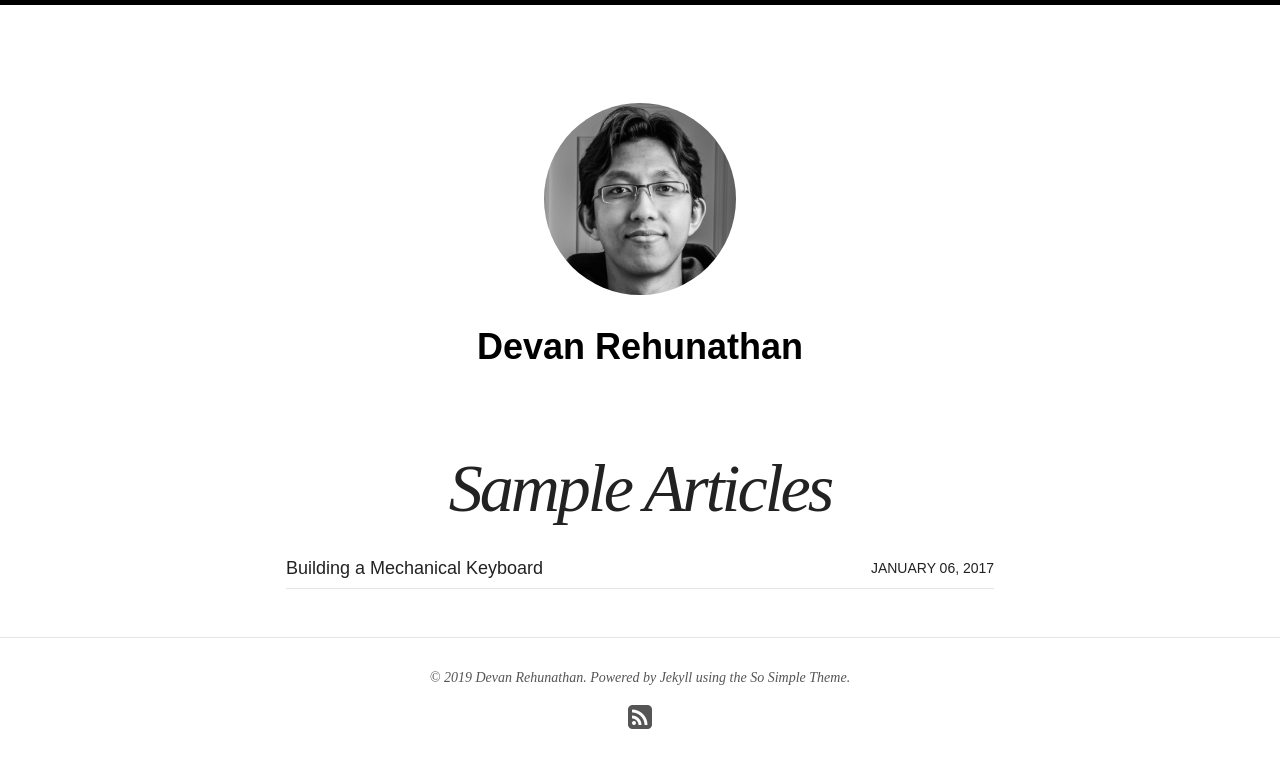
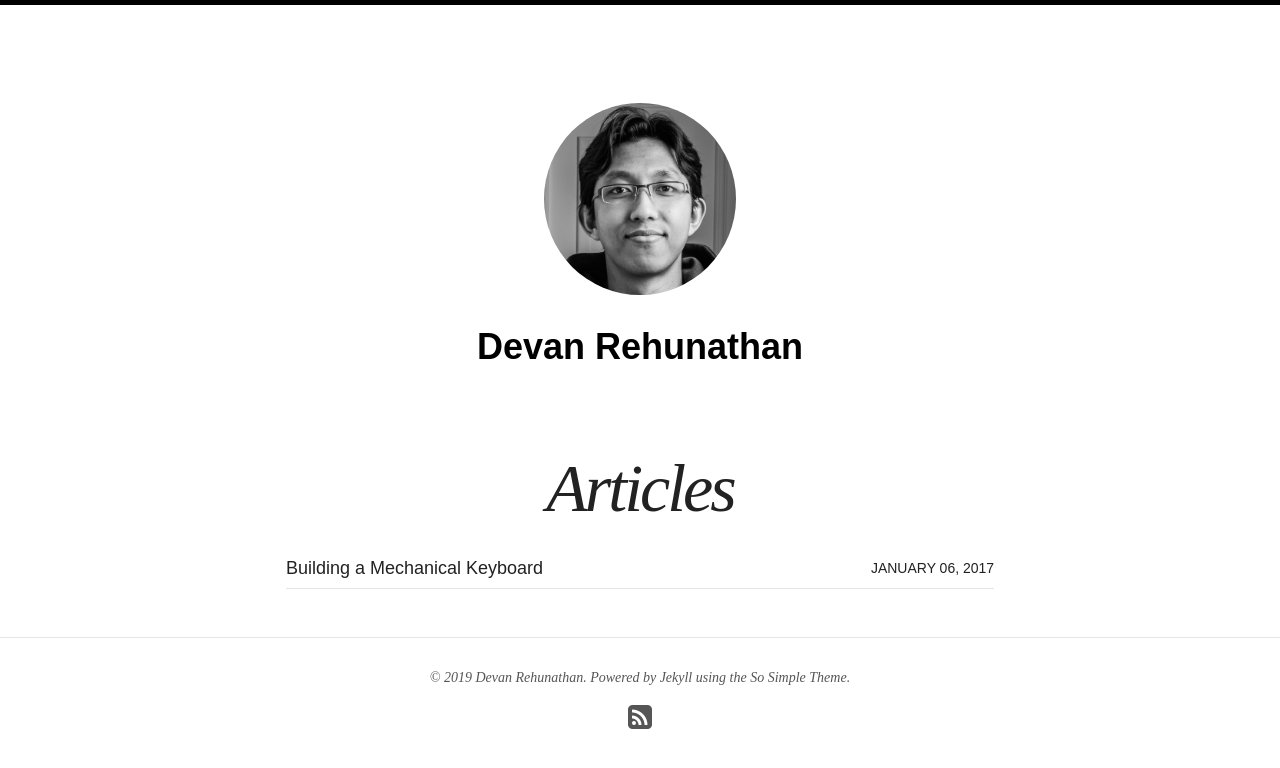
Before and after one commit to DevanR/devanr.github.io, a Jekyll site: the page built from articles/index.md, in a window 1280 px wide. Shown: the top 768 px of the page. Built offline with Jekyll 4.4.1, drawn with Linux system fonts in a browser that asks for light colours; nearby versions of some CDN libraries.

```diff
--- a/articles/index.md
+++ b/articles/index.md
@@ -1,6 +1,6 @@
 ---
 layout: page
-title: Sample Articles
+title: Articles
 excerpt: "An archive of articles sorted by date."
 search_omit: true
 ---
```
Also changed, not shown: about/index.md (+0 -1 lines), publications/index.md (+0 -1 lines), blog/index.md (line endings or trailing spaces), images/bio-photo.jpg (deleted), images/bio-photo.png (deleted), images/st_andrews_banner.jpg (deleted), 9 other files.
